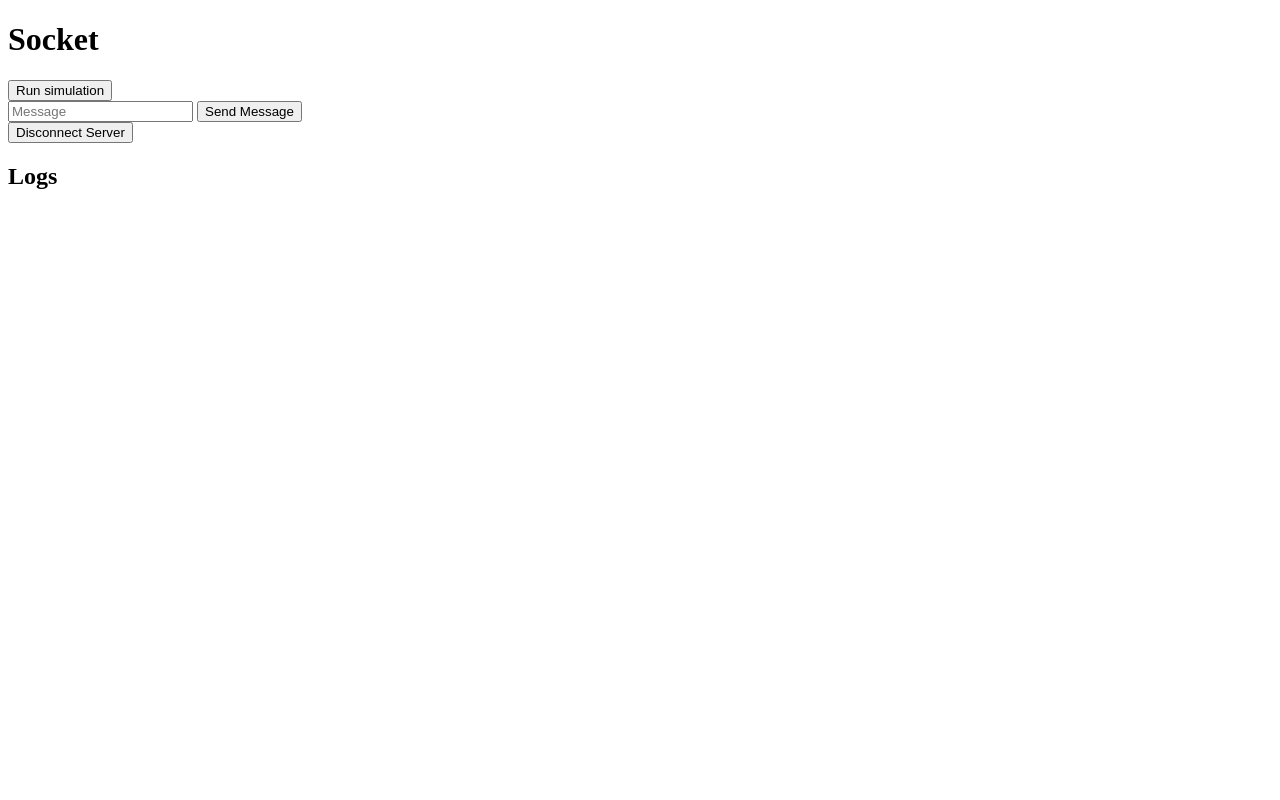
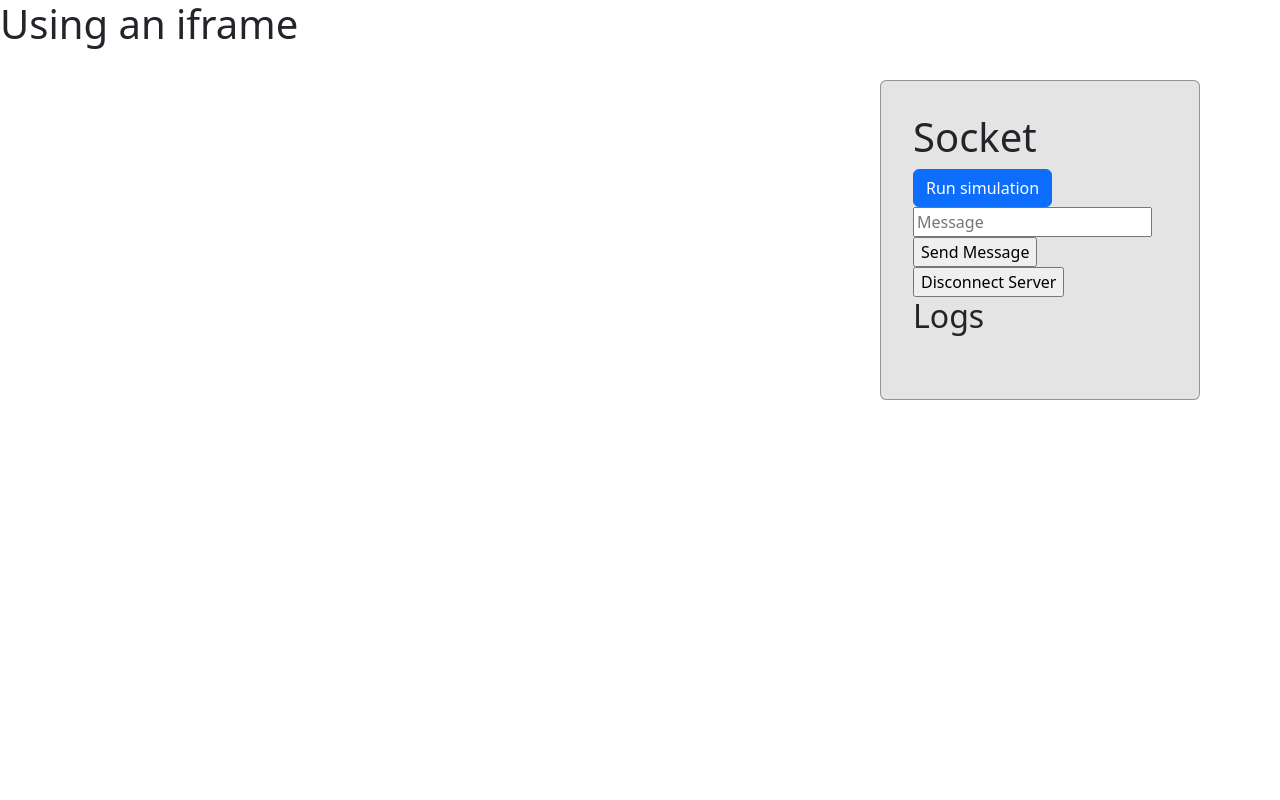
Before and after one commit to jparta/balloon-flights-planner, a Flask app: template templates/index.html in a window 1280 px wide. Run offline with Flask 2, Linux system fonts and the light colour scheme; the template is opened without the code that fills it, so the values that code supplies are empty; some libraries are stand-ins or nearby versions.

Commit message:
Get map started

```diff
--- a/app.py
+++ b/app.py
@@ -1,26 +1,39 @@
-from gevent import monkey
-monkey.patch_all()
+# Monkey patching has to be done before importing anything else
+# from gevent import monkey
+# monkey.patch_all()
 
 import logging
 import subprocess
 import sys
-from time import sleep
 
+# Import here so that grequests does monkey patching to ssl before it's imported elsewhere
+from simulations import run_sim
+
+import folium
 from flask import Flask, copy_current_request_context, render_template, session, request
 from flask_socketio import SocketIO, emit, disconnect
 
 from astra.global_tools import progress_vals_to_msg
-from simulations import run_sim
+
 
 app = Flask(__name__)
 app.config['SECRET_KEY'] = 'supersecret'
 sio = SocketIO(app)
-logging.getLogger('geventwebsocket.handler').setLevel(logging.ERROR)
+logging.getLogger('geventwebsocket.handler').setLevel(logging.INFO)
 
 
 @app.route('/')
 def index():
-    return render_template('index.html', async_mode=sio.async_mode)
+    m = folium.Map()
+        # set the iframe width and height
+    m.get_root().width = "100%"
+    m.get_root().height = "100%"
+    iframe = m.get_root()._repr_html_()
+    return render_template(
+        'index.html',
+        iframe=iframe,
+        async_mode=sio.async_mode
+    )
 
 
 def run_sim_keep_client_updated_using_callback(sid: str):
@@ -81,4 +94,4 @@ def disconnect_request():
 
 
 if __name__ == '__main__':
-    sio.run(app, debug=True)
+    sio.run(app)
--- a/requirements.txt
+++ b/requirements.txt
@@ -1,5 +1,6 @@
 astra @ git+https://github.com/jparta/astra_simulator@master
 flask ~= 2.2
-flask_socketio ~= 5.8
+flask_socketio ~= 5.3
+folium ~= 0.14
 gevent-websocket ~= 0.10
 numpy ~= 1.24
--- /dev/null
+++ b/static/styles/index.css
@@ -0,0 +1,17 @@
+#holder{
+    width: 100vw;
+    height: 100vh;
+    position: relative;
+}
+
+#interaction{
+    position: absolute;
+    top: 5em;
+    right: 5em;
+    width: 20em;
+    height: 20em;
+    padding: 1em;
+    background-color: rgba(211, 211, 211, 0.6);
+    border: 1px solid rgba(95, 95, 95, 0.6);
+    border-radius: 2%;
+}
--- a/templates/index.html
+++ b/templates/index.html
@@ -1,7 +1,11 @@
-<!DOCTYPE HTML>
+<!doctype html>
 <html>
 <head>
-    <title>Socket-Test</title>
+    <meta charset="utf-8">
+    <meta name="viewport" content="width=device-width, initial-scale=1">
+    <title>Planner</title>
+    <link href="https://cdn.jsdelivr.net/npm/bootstrap@5.3.0-alpha3/dist/css/bootstrap.min.css" rel="stylesheet" integrity="sha384-KK94CHFLLe+nY2dmCWGMq91rCGa5gtU4mk92HdvYe+M/SXH301p5ILy+dN9+nJOZ" crossorigin="anonymous">
+    <link rel= "stylesheet" type= "text/css" href= "{{ url_for('static',filename='styles/index.css') }}">
     <script src="//code.jquery.com/jquery-1.12.4.min.js"></script>
     <script src="//cdnjs.cloudflare.com/ajax/libs/socket.io/4.0.1/socket.io.js"></script>
     <script type="text/javascript" charset="utf-8">
@@ -24,7 +28,7 @@
                 if (cb)
                     cb();
             });
-            $('form#run_sim').submit(function(event) {
+            $('#run_sim').addEventListener("click", (event) => {
                 socket.emit('run_sim');
                 return false;
             });
@@ -39,24 +43,26 @@
         });
     </script>
 </head>
-<body style="background-color:white;">
-
-    <h1 style="background-color:white;">Socket</h1>
-
-    <form id="run_sim" method="POST" action='#'>
-        <input type="submit" value="Run simulation">
-    </form>
-
+<body>
+    <div id="holder">
+        <div id="interaction" class="card">
+            <div class="card-body">
+                <h1>Socket</h1>
+                <button id="run_sim" type="button" class="btn btn-primary">Run simulation</button>
                 <form id="emit" method="POST" action='#'>
                     <input type="text" name="emit_data" id="emit_data" placeholder="Message">
                     <input type="submit" value="Send Message">
                 </form>
-
                 <form id="disconnect" method="POST" action="#">
                     <input type="submit" value="Disconnect Server">
                 </form>
-
-    <h2 style="background-color:white;">Logs</h2>
+                <h2>Logs</h2>
                 <div id="log" ></div>
+            </div>
+        </div>
+        <h1>Using an iframe</h1>
+        {{ iframe|safe }}
+    </div>
+    <script src="https://cdn.jsdelivr.net/npm/bootstrap@5.3.0-alpha3/dist/js/bootstrap.bundle.min.js" integrity="sha384-ENjdO4Dr2bkBIFxQpeoTz1HIcje39Wm4jDKdf19U8gI4ddQ3GYNS7NTKfAdVQSZe" crossorigin="anonymous"></script>
 </body>
 </html>
```
Lines whose indentation alone changed are shown as unchanged.
